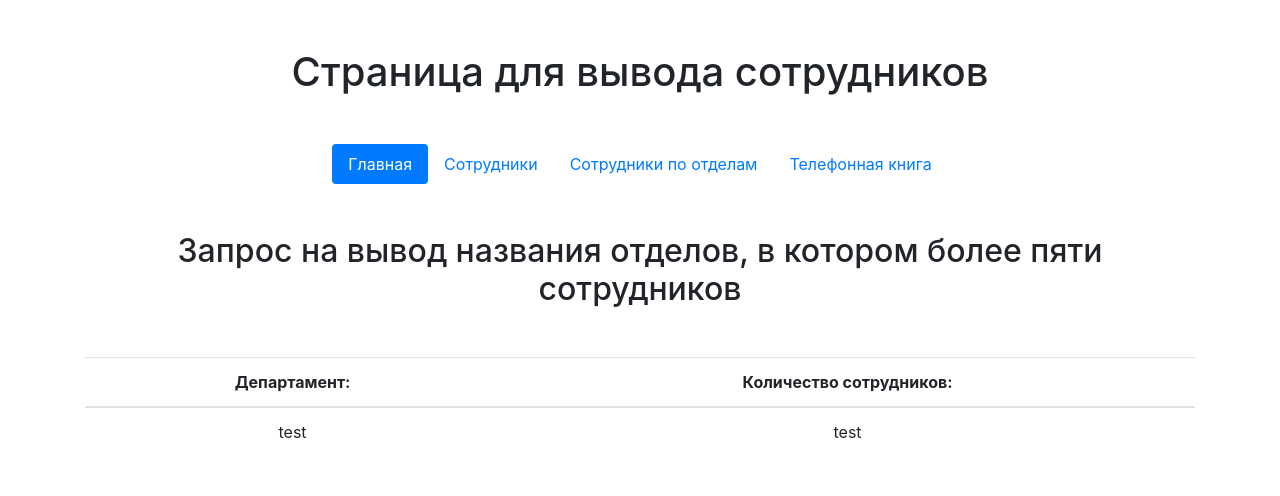
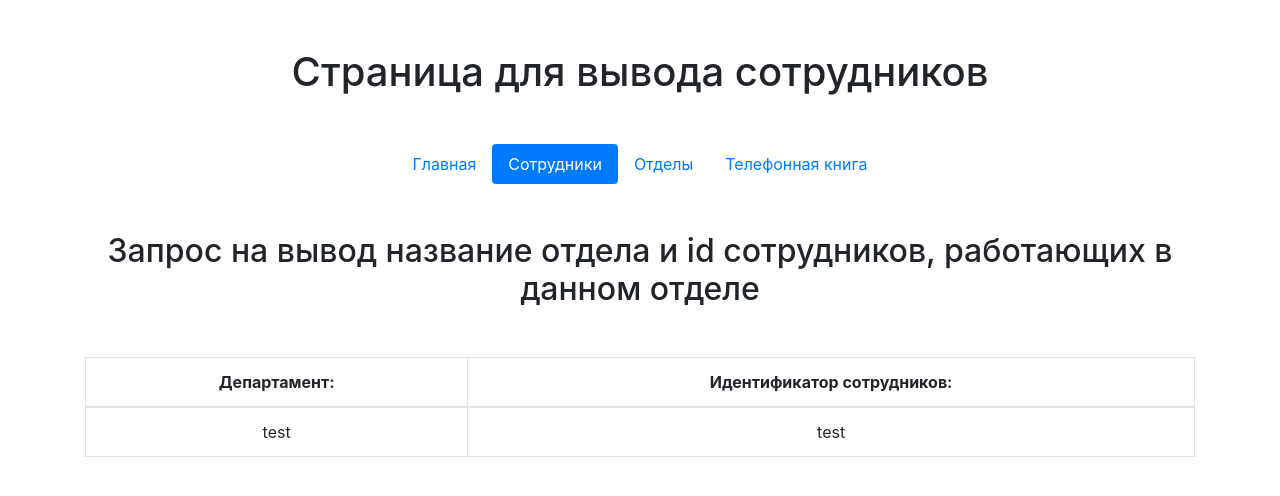
Before and after one commit to nikolaykv/simple-environment, a PHP site: page /task/worker in a window 1280 px wide. Shown: the top 496 px of the page. Run offline with PHP 8.4, Linux system fonts and the light colour scheme; classes that the project's autoload settings leave out are loaded by file name.

Commit message:
Некоторые правки по проекту || Выполнил первую часть второго таска из тестового

```diff
--- a/data/application/controllers/TaskController.php
+++ b/data/application/controllers/TaskController.php
@@ -12,13 +12,22 @@ class TaskController extends Controller
     public function workerAction()
     {
         $this->viewData->pathForView = 'task/worker';
+
         $this->viewData->renderViews('Страница для вывода сотрудников');
     }
 
     public function departmentAction()
     {
         $this->viewData->pathForView = 'task/department';
-        $this->viewData->renderViews('Страница для вывода сотрудников по отделу');
+        $department = $this->model->getDepartmentName();
+
+        foreach ($department as $item) {
+            $vars[] = array(
+                'name' => $item['name'],
+                'count-workers' => $item['count_workers']
+            );
+        }
+        $this->viewData->renderViews('Страница для вывода сотрудников по отделу', $vars);
     }
 
     /**
--- a/data/application/libs/DataBase.php
+++ b/data/application/libs/DataBase.php
@@ -68,11 +68,4 @@ class DataBase
         $result = $this->query($sql);
         return $result->fetchColumn();
     }
-
-    public function insertTable($sql)
-    {
-        $query = $this->connection->query($sql);
-    }
-
-
 }
--- a/data/application/models/Task.php
+++ b/data/application/models/Task.php
@@ -6,5 +6,14 @@ use application\core\Model;
 
 class Task extends Model
 {
-   // Опишите здесь какой-нибудь метод
+   public function getDepartmentName()
+   {
+       $sql = $this->dataBase->row("
+                                         SELECT department.name, COUNT(*) AS 'count_workers' FROM department
+                                         LEFT JOIN worker ON (department.id = worker.department_id)
+                                         GROUP BY department.id HAVING COUNT(worker.department_id) >= 5
+                                         ORDER BY department.id ASC ;
+                                   ");
+       return $sql;
+   }
 }
--- a/data/application/seeds/seed_department_table.php
+++ b/data/application/seeds/seed_department_table.php
@@ -6,7 +6,7 @@ use Illuminate\Database\Capsule\Manager as Capsule;
 
 $faker = Factory::create('ru_RU');
 
-for ($i = 0; $i < 50; $i++) {
+for ($i = 0; $i < 15; $i++) {
 
     Capsule::table('department')->insert([
        'name' => $faker->unique()->company(),
--- a/data/application/seeds/seed_worker_table.php
+++ b/data/application/seeds/seed_worker_table.php
@@ -15,6 +15,6 @@ for ($i = 0; $i < 50; $i++) {
         'firstname' => $seed[0],
         'lastname' => $seed[1],
         'middlename' => $seed[2],
-        'department_id' => $faker->unique()->numberBetween(1, 100),
+        'department_id' => $faker->numberBetween(3, 10),
     ]);
 }
--- a/data/application/views/task/worker.php
+++ b/data/application/views/task/worker.php
@@ -6,13 +6,13 @@
 <div class="container-fluid mb-5">
     <ul class="nav nav justify-content-center nav-pills">
         <li class="nav-item">
-            <a class="nav-link active" href="/">Главная</a>
+            <a class="nav-link" href="/">Главная</a>
         </li>
         <li class="nav-item">
-            <a class="nav-link" href="worker">Сотрудники</a>
+            <a class="nav-link active" href="worker">Сотрудники</a>
         </li>
         <li class="nav-item">
-            <a class="nav-link" href="department">Сотрудники по отделам</a>
+            <a class="nav-link" href="department">Отделы</a>
         </li>
         <li class="nav-item">
             <a class="nav-link" href="phone-directory">Телефонная книга</a>
@@ -23,13 +23,13 @@
 
 <div class="container">
     <h2 class="mt-5 text-center mb-5">
-        Запрос на вывод названия отделов, в котором более пяти сотрудников
+        Запрос на вывод название отдела и id сотрудников, работающих в данном отделе
     </h2>
-    <table class="table table-hover">
+    <table class="table table-hover table-bordered">
         <thead>
         <tr>
             <th class="text-center">Департамент:</th>
-            <th class="text-center">Количество сотрудников:</th>
+            <th class="text-center">Идентификатор сотрудников:</th>
         </tr>
         </thead>
         <tbody class="custom-tbody">
```
Also changed, not shown: data/application/views/task/department.php (+12 -8 lines).
